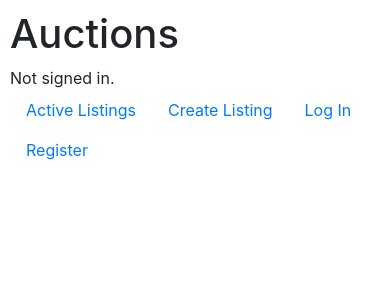
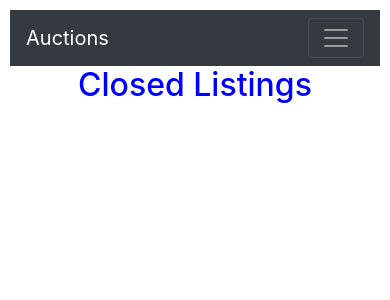
Before and after one commit to Krishnakant-Pal/E-Auction, a Django app: page /closedlisting/ in a window 390 px wide. Shown: the top 300 px of the page. Run offline with Django 3.2, Linux system fonts and the light colour scheme; data comes from the database, SQL or seed files in the repository; some libraries are stand-ins or nearby versions.

Commit message:
style: improve layout and responsiveness
- Update navbar to be mobile-friendly
- Adjust card styling for better alignment and spacing
- Ensure responsive behavior on different screen sizes

```diff
--- a/auctions/static/auctions/styles.css
+++ b/auctions/static/auctions/styles.css
@@ -3,19 +3,15 @@ body {
 }
 
 .form-group-1 {
-    color: blue;
+    color: rgb(7, 207, 54);
     width: 600px;
     display: flex;
     flex-direction: column;
-    align-items: right;
-
     margin-right: 50px;
     margin-left: 3%;
-
 }
 
-
-/* .form-group label {
-    width: 100px;
-    text-align: left;
-} */
+h2{
+    color:blue;
+    text-align: center;
+}
--- a/auctions/templates/auctions/closed_listings.html
+++ b/auctions/templates/auctions/closed_listings.html
@@ -1,38 +1,34 @@
 {% extends "auctions/layout.html" %}
 {% load static %}
 {% block body %}
-
+    <h2 >Closed Listings</h2>
     <div class="container mt-5 ">
 
         <div class="row row-cols-1 row-cols-sm-2 row-cols-md-3 ">
 
             {% for listing in listings %}
                 <div class="col mb-5 ">
-                    <div class="product-card card h-100  flex-column" id="{{listing.id}}">
+                    <div class="product-card card h-100  flex-column border-primary" id="{{listing.id}}">
 
-                        {% if listing.imagelink != "False" or listing.imagelink != None  %}
+                        {% if listing.imagelink %}
                             <img src="{{listing.imagelink}}" class="card-img-top" alt="{{listing.title}}">
                         {% else %}
                             <img src="{% static 'auctions\images\default_product_image.png' %}" class="card-img-top flex-grow-1 ">
                         {% endif %}
 
                         <div class="card-body d-flex flex-column text-center">
-                            <h5 class="card-title">{{listing.title}}</h5>
+                            <h5 class="card-title text-primary">{{listing.title}}</h5>
                             <p class="card-text">{{listing.description}}</p>
 
-                            <div class = "mt-auto d-flex flex-column">
-                                <p class="card-text">Seller : {{listing.owner}}</p>
-                                <p class="card-text">Winner : {{listing.winner}}</p>
-                                <strong class ="card-text">Winning Bid Price:₹{{listing.winning_bid}}</strong>
-                            </div>
+                            <p class="card-text">
+                                <strong>Seller:</strong> {{listing.owner}}<br>
+                                <strong>Winner :</strong> {{listing.winner}}<br>
+                                <strong>Winning Bid Price:</strong> ₹{{listing.winning_bid}}
+                            </p>
                         </div>
                     </div>
                 </div>
             {% endfor %}
         </div>
-
     </div>
-
-
-
 {% endblock %}
--- a/auctions/templates/auctions/layout.html
+++ b/auctions/templates/auctions/layout.html
@@ -10,29 +10,36 @@
         <link href="{% static 'auctions/styles.css' %}" rel="stylesheet">
     </head>
     <body>
-        <h1>Auctions</h1>
-        <div>
-            {% if user.is_authenticated %}
-                Signed in as <strong>{{ user.username }}</strong>.
-            {% else %}
-                Not signed in.
-            {% endif %}
-        </div>
-        <ul class="nav">
+        <nav class="navbar navbar-expand-lg  navbar-dark bg-dark ">
+            <div class="container-fluid">
+                <a class="navbar-brand" href="/">Auctions</a>
+                <button class="navbar-toggler" type="button" data-bs-toggle="collapse" data-bs-target="#navbarNav" aria-controls="navbarNav" aria-expanded="false" aria-label="Toggle navigation">
+                    <span class="navbar-toggler-icon"></span>
+                </button>
+                <div class="collapse navbar-collapse" id="navbarNav">
+                    <ul class="navbar-nav mr-auto ">
                         <li class="nav-item">
                             <a class="nav-link" href="{% url 'index' %}">Active Listings</a>
                         </li>
                         <li class="nav-item">
                             <a class="nav-link" href="{% url 'create_listing' %}">Create Listing</a>
                         </li>
-
+                        <li class="nav-item ms-auto">
+                            <a class="nav-link" href="{% url 'closed_listings' %}">Closed listings</a>
+                        </li>
+                    </ul>
+                    <ul class="navbar-nav">
                         {% if user.is_authenticated %}
+                            <li class="nav-item">
+                                <span class="navbar-text"><strong>{{ user.username }}</strong>.</span>
+                            </li>
                             <li class="nav-item">
                                 <a class="nav-link" href="{% url 'logout' %}">Log Out</a>
                             </li>
                             <li class="nav-item ms-auto">
                                 <a class="nav-link" href="{% url 'watchlist' %}">Watchlist</a>
                             </li>
+
                         {% else %}
                             <li class="nav-item">
                                 <a class="nav-link" href="{% url 'login' %}">Log In</a>
@@ -41,10 +48,17 @@
                                 <a class="nav-link" href="{% url 'register' %}">Register</a>
                             </li>
                         {% endif %}
+                    </ul>
+                </div>
+            </div>
+        </nav>
 
         <div class="container-fluid">
             {% block body %}
             {% endblock %}
         </div>
+        <script src="https://cdn.jsdelivr.net/npm/bootstrap@5.3.3/dist/js/bootstrap.bundle.min.js" integrity="sha384-YvpcrYf0tY3lHB60NNkmXc5s9fDVZLESaAA55NDzOxhy9GkcIdslK1eN7N6jIeHz" crossorigin="anonymous"></script>
+        <script src="https://cdn.jsdelivr.net/npm/@popperjs/core@2.11.8/dist/umd/popper.min.js" integrity="sha384-I7E8VVD/ismYTF4hNIPjVp/Zjvgyol6VFvRkX/vR+Vc4jQkC+hVqc2pM8ODewa9r" crossorigin="anonymous"></script>
+        <script src="https://cdn.jsdelivr.net/npm/bootstrap@5.3.3/dist/js/bootstrap.min.js" integrity="sha384-0pUGZvbkm6XF6gxjEnlmuGrJXVbNuzT9qBBavbLwCsOGabYfZo0T0to5eqruptLy" crossorigin="anonymous"></script>
     </body>
 </html>
--- a/auctions/templates/auctions/login.html
+++ b/auctions/templates/auctions/login.html
@@ -1,9 +1,7 @@
 {% extends "auctions/layout.html" %}
 
 {% block body %}
-
     <h2>Login</h2>
-
     {% if message %}
         <div>{{ message }}</div>
     {% endif %}
--- a/auctions/templates/auctions/watchlist.html
+++ b/auctions/templates/auctions/watchlist.html
@@ -1,12 +1,12 @@
 {% extends "auctions/layout.html" %}
 {% load static %}
 {% block body %}
+<h2 >Watchlist</h2>
 <div class="container mt-4">
-    <h1 class="mb-4">Watchlist</h1>
     <div class="row">
         {% for watchlist_item in watchlists %}
         <div class="col-md-6 col-lg-4 mb-4">
-            <div class="card h-100">
+            <div class="card h-100 border-primary">
                 {% if watchlist_item.listing.imagelink %}
                         <img src="{{ watchlist_item.listing.imagelink }}" class="card-img-top" alt="Image">
                     {% else %}
```
Also changed, not shown: auctions/templates/auctions/create_listing.html (+8 -6 lines), auctions/templates/auctions/index.html (+5 -10 lines). Lines whose indentation alone changed are shown as unchanged.
